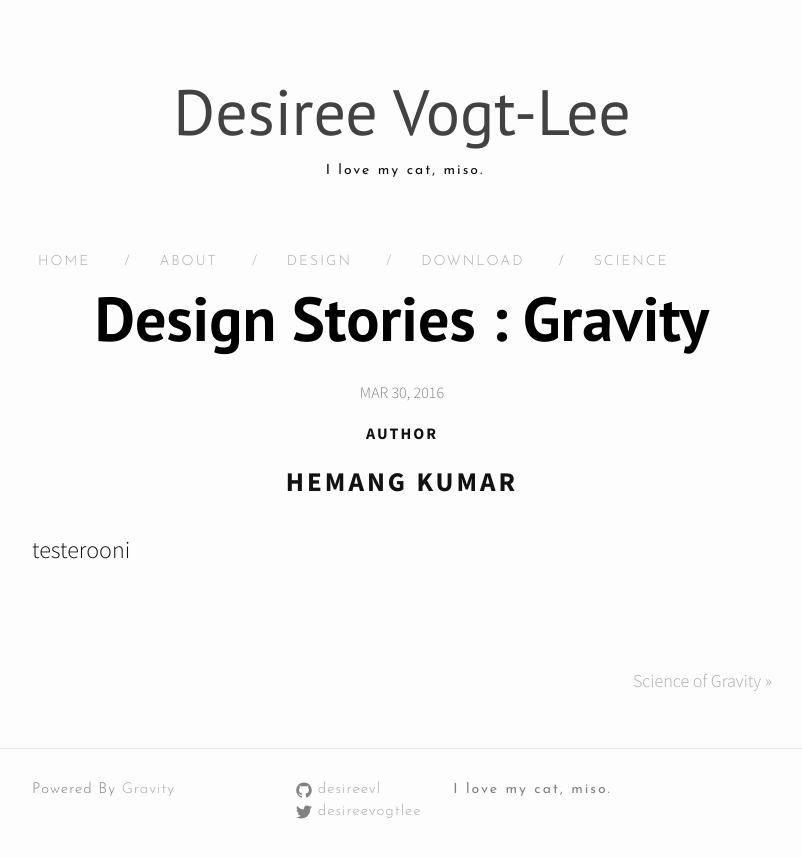
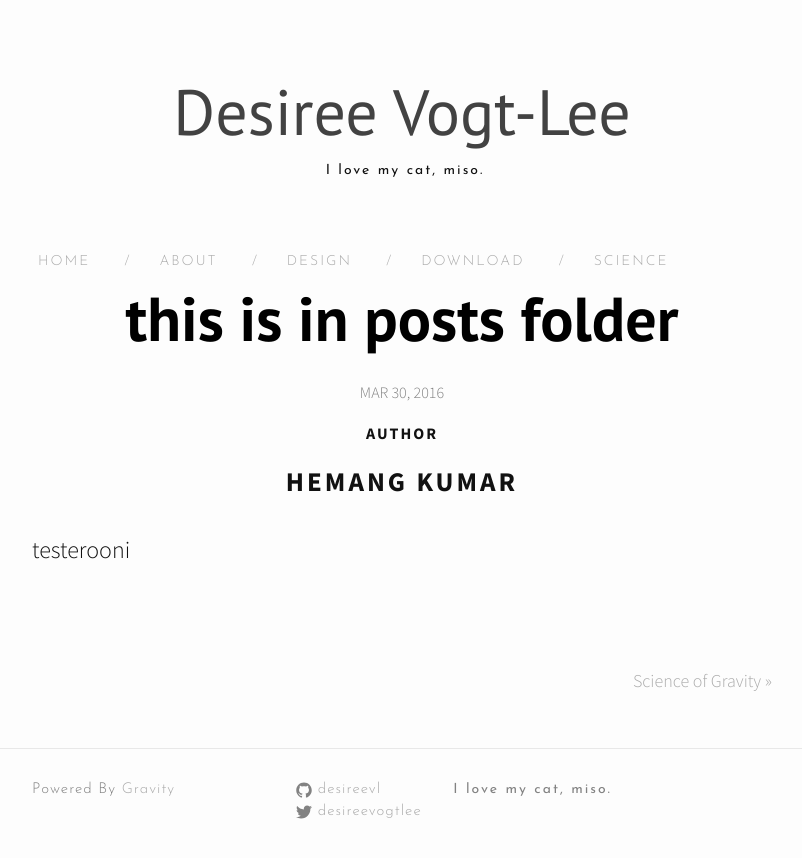
Before and after one commit to desireevl/desireevl.github.io, a Jekyll site: the page built from _posts/2016-03-30-design-stories.markdown, in a window 1280 px wide. Shown: the top 858 px of the page, without its empty margins (238-1040 px from the left). Built offline with Jekyll 4.4.1, drawn with Linux system fonts in a browser that asks for light colours; nearby versions of some CDN libraries.

Commit message:
test post

```diff
--- a/_posts/2016-03-30-design-stories.markdown
+++ b/_posts/2016-03-30-design-stories.markdown
@@ -1,6 +1,6 @@
 ---
 layout: post
-title:  "Design Stories : Gravity"
+title:  "this is in posts folder"
 date:   2016-03-30 19:45:31 +0530
 categories: ["design", "science", "life"]
 author: "Hemang Kumar"
```
